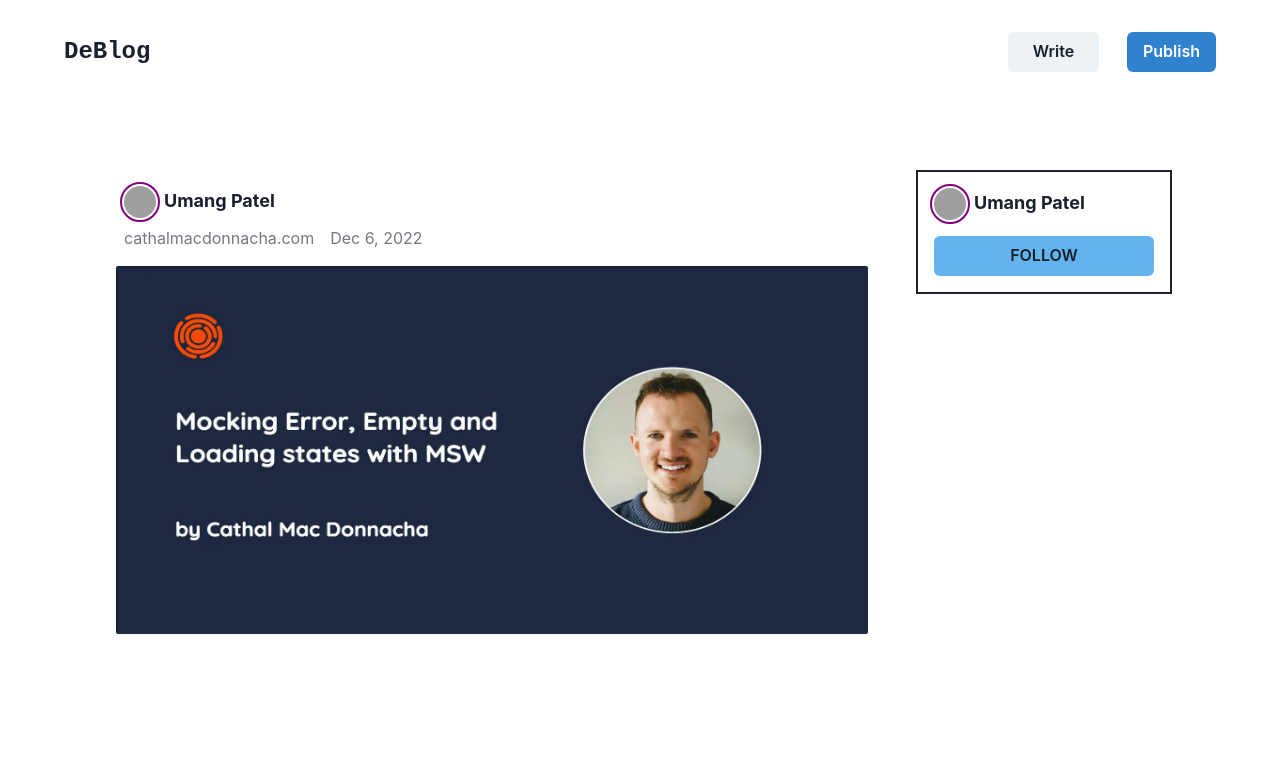
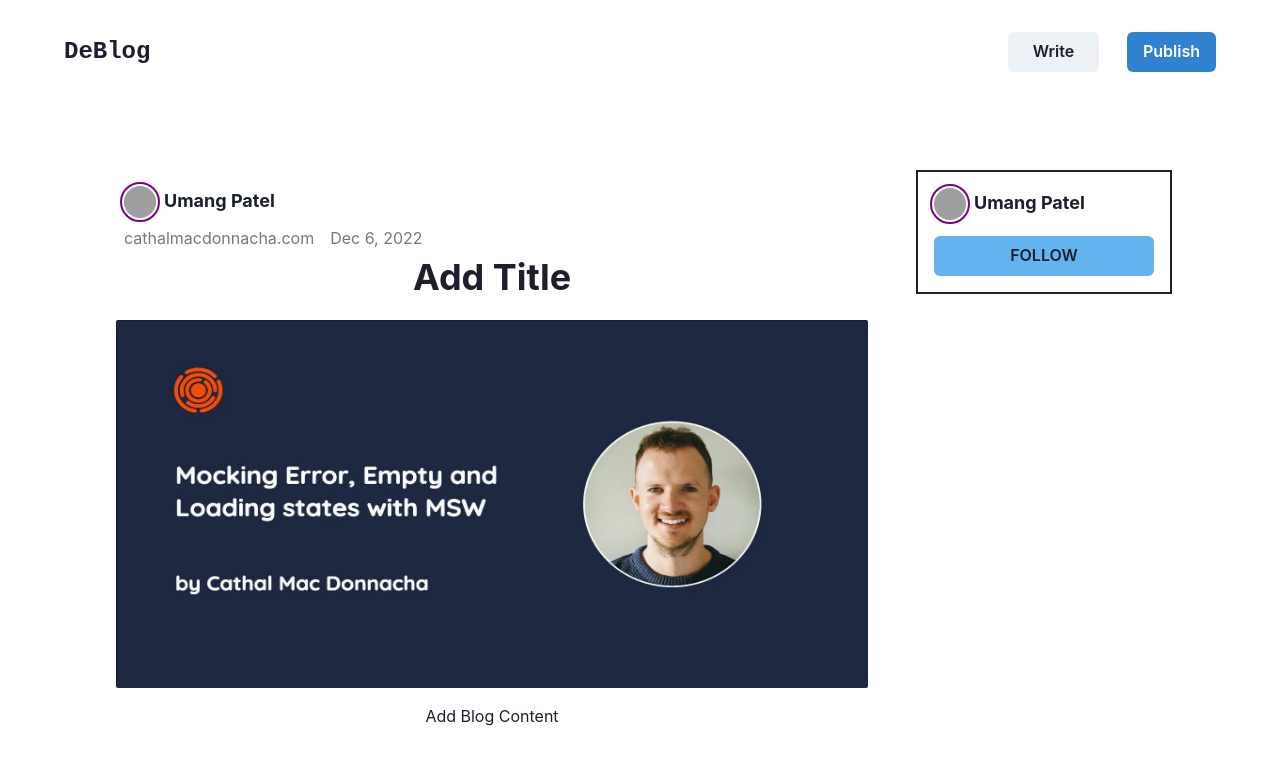
Before and after one commit to Harsh2220/DeBlog, a Next.js app: page /write in a window 1280 px wide. Both pictures are taken after a click on the button "Preview". Shown: the top 764 px of the page. Built offline with nearby package versions, Linux system fonts and the light colour scheme; grey boxes are pictures that could not be loaded.

Commit message:
fix: preview blog

```diff
--- a/components/ImageUpload.tsx
+++ b/components/ImageUpload.tsx
@@ -107,11 +107,10 @@ const PreviewImage = forwardRef<BoxProps, typeof Box>((props, ref) => {
   );
 });
 
-export default function ImageUpload() {
+export default function ImageUpload({image, setImage}) {
   const controls = useAnimation();
   const startAnimation = () => controls.start("hover");
   const stopAnimation = () => controls.stop();
-  const [image, setImage] = useState<File | null>(null);
   return (
     //   <Container my="12">
     <AspectRatio width="56" ratio={1}>
--- a/components/Preview.tsx
+++ b/components/Preview.tsx
@@ -19,7 +19,7 @@ import {
     image: string;
   };
 
-  const Preview = ({ title, subTitle, content }: blogPageProps) => {
+  const Preview = ({ title, subTitle, content, banner }: blogPageProps) => {
 
     return (
       <HStack
@@ -63,18 +63,18 @@ import {
             </Stack>
             <VStack>
               <Text fontSize={"4xl"} fontWeight={700}>
-                {title}
+                {title?title:'Add Title'}
               </Text>
               <Box w={["auto", "3xl"]} height={"sm"}>
                 <Image
-                  src={'/blogImage.webp'}
+                  src={banner?URL.createObjectURL(banner):'/blogImage.webp'}
                   borderRadius={10}
                   p={"2"}
                   height={"100%"}
                   width={"100%"}
                 />
               </Box>
-              <Text textAlign={"justify"}>{content}</Text>
+              <Text textAlign={"justify"}>{content?content:'Add Blog Content'}</Text>
             </VStack>
           </Box>
         </HStack>
--- a/pages/write.tsx
+++ b/pages/write.tsx
@@ -24,6 +24,7 @@ const write = (props: Props) => {
   const [preview, setPreview] = useState<boolean>(false);
   const [title, setTitle] = useState<String | null>(null);
   const [subTitle, setSubTitle] = useState<String | null>(null);
+  const [image, setImage] = useState<File | null>(null);
   // const [content, setContent] = useState<String | null>(null);
   return (
     // <Container w={'100%'}>
@@ -42,7 +43,7 @@ const write = (props: Props) => {
         <Button colorScheme={"blue"}>Publish</Button>
       </Flex>
     </HStack>
-    {preview?(<Preview title={title} subTitle={subTitle} content={markdown} />):
+    {preview?(<Preview title={title} subTitle={subTitle} content={markdown} banner={image}/>):
     <Container maxW={"container.md"}>
       <Flex
         justifyContent={"space-between"}
@@ -79,7 +80,7 @@ const write = (props: Props) => {
             />
           </Box>
         </Stack>
-        <ImageUpload />
+        <ImageUpload image={image} setImage={setImage}/>
       </Flex>
       <Divider height={"full"} borderBottomWidth={"3px"} />
       <Box mt={8}>
@@ -90,7 +91,6 @@ const write = (props: Props) => {
             resize={"none"}
             // height={400}
             minH={"100vh"}
-            maxLength={200}
             // maxHeight={100}
             onChange={(e) => {
               setMarkdown(e.target.value);
```
